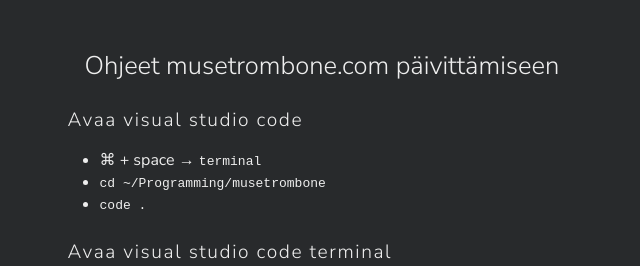
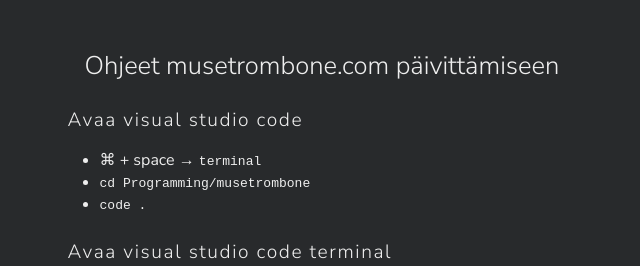
Before and after one commit to visahaarala/musetrombone, a React (Vite) app: page /mizu in a window 1280 px wide. Shown: the top 266 px of the page, without its empty margins (318-958 px from the left). Built offline with nearby package versions, Linux system fonts and the light colour scheme.

Commit message:
mizu instructions

```diff
--- a/src/pages/Mizu.tsx
+++ b/src/pages/Mizu.tsx
@@ -9,7 +9,7 @@
         ⌘ + space &rarr; <code>terminal</code>
       </li>
       <li>
-        <code>cd ~/Programming/musetrombone</code>
+        <code>cd Programming/musetrombone</code>
       </li>
       <li>
         <code>code .</code>
```
